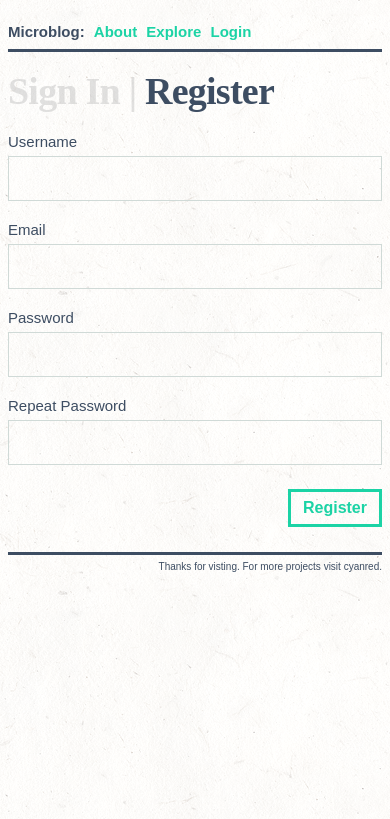
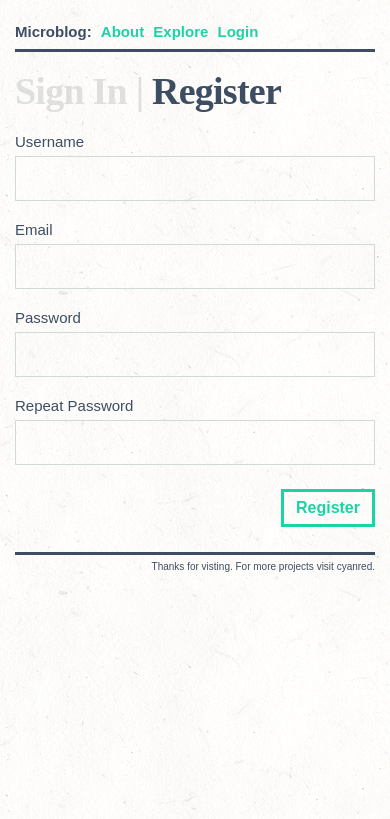
Before and after one commit to jessicarush/flask-microblog, a Flask app: page /auth/register in a window 390 px wide. Shown: the top 819 px of the page. Run offline with Flask 2, Linux system fonts and the light colour scheme; some libraries are stand-ins or nearby versions; some web fonts are replaced.

Commit message:
iphone fixes

```diff
--- a/app/static/css/base.css
+++ b/app/static/css/base.css
@@ -1,11 +1,12 @@
 @charset "UTF-8";
 
 /* Layout */
-
+body {
+    -webkit-text-size-adjust: 100%;
+}
 div.container {
 	margin: 20px auto;
-	min-width: 360px;
-	max-width: 420px;
+	width: 420px;
 }
 div.content {
 	padding-bottom: 10px;
@@ -75,7 +76,7 @@ a:link, a:visited {
 a:hover, a:active {
 	color: #10ae86;
 }
-h1.login a:link, h1.login a:visited {
+a.login:link, a.login:visited {
 	color: rgba(180, 180, 180, 0.4)
 }
 .header a:link, a:visited {
--- /dev/null
+++ b/app/static/css/mobile.css
@@ -0,0 +1,9 @@
+@import url('base.css');
+@charset "UTF-8";
+
+
+/* Layout */
+
+div.container {
+	width: 360px;
+}
--- a/app/templates/auth/login.html
+++ b/app/templates/auth/login.html
@@ -1,7 +1,7 @@
 {% extends "base.html" %}
 
 {% block content %}
-    <h1 class="login">{{ _('Sign In') }} <a href="{{ url_for('auth.register') }}">| {{ _('Register') }}</a></h1>
+    <h1>{{ _('Sign In') }} <a href="{{ url_for('auth.register') }}" class="login">| {{ _('Register') }}</a></h1>
     <form action="" method="post">
         {{ form.hidden_tag() }}
         <p>
--- a/app/templates/auth/register.html
+++ b/app/templates/auth/register.html
@@ -1,7 +1,7 @@
 {% extends "base.html" %}
 
 {% block content %}
-    <h1 class="login"><a href="{{ url_for('auth.login') }}">{{ _('Sign In') }} |</a> {{ _('Register') }}</h1>
+    <h1><a href="{{ url_for('auth.login') }}" class="login">{{ _('Sign In') }} |</a> {{ _('Register') }}</h1>
     <form action="" method="post">
         {{ form.hidden_tag() }}
         <p>
--- a/app/templates/base.html
+++ b/app/templates/base.html
@@ -8,11 +8,13 @@
         {% endif %}
 
         <link href="{{ url_for('static', filename='img/favicon.ico' )}}" rel="shortcut icon" type="image/x-icon">
-        <link rel="stylesheet" href="{{ url_for('static', filename='css/base.css' )}}">
         <link href="https://fonts.googleapis.com/css?family=Muli:300,300i,400,400i,600,600i,700,700i,800,800i,900,900i|Ovo" rel="stylesheet">
 
         <meta name="viewport" content="width=device-width">
         <meta name="viewport" content="width=390">
+
+        <link href="{{ url_for('static', filename='css/mobile.css' )}}" rel="stylesheet" media="only screen and (min-width: 0px) and (max-width: 480px)" >
+        <link href="{{ url_for('static', filename='css/base.css' )}}" rel="stylesheet" media="only screen and (min-width: 481px)" >
 
         {{ moment.include_jquery() }}
         {{ moment.include_moment() }}
```
